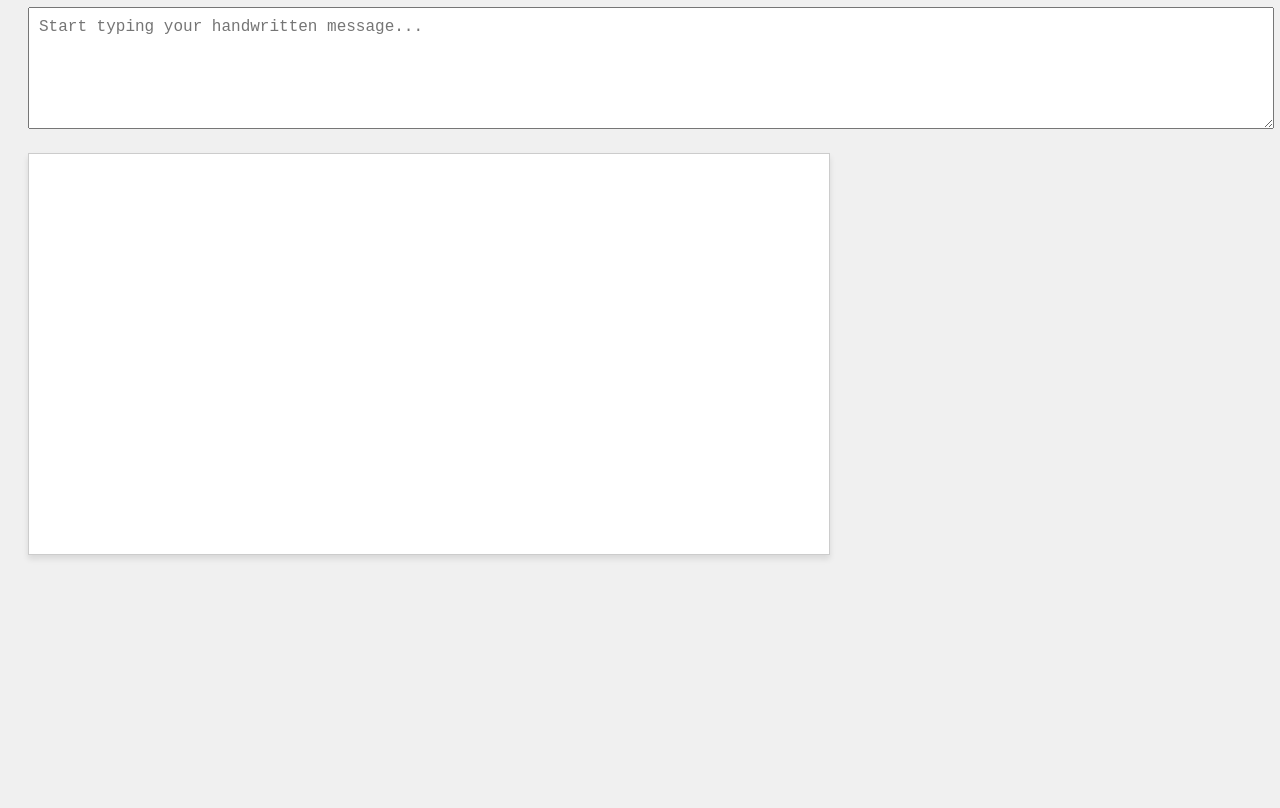
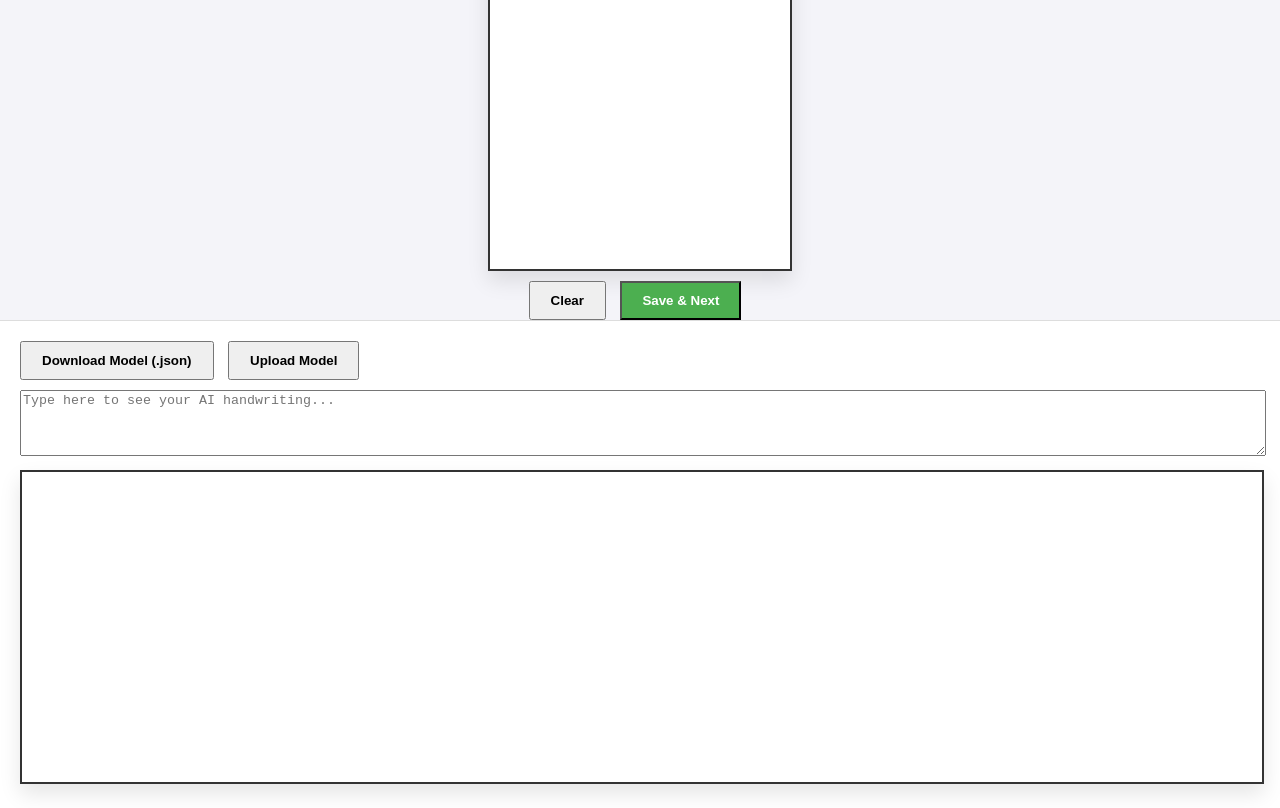
Before and after one commit to LetLutraCook/handwriting-synthesis, a plain HTML site: page index.html in a window 1280 px wide. Shown: the part 101-909 px from the top of the page. Before the commit the page ends 800 px from the top, so only its background shows below. Drawn offline with Linux system fonts and the light colour scheme.

Commit message:
Update index.html

```diff
--- a/index.html
+++ b/index.html
@@ -2,24 +2,36 @@
 <html lang="en">
 <head>
     <meta charset="UTF-8">
-    <meta name="viewport" content="width=device-width, initial-scale=1.0">
-    <title>handwriting-synthesis</title>
+    <meta name="viewport" content="width=device-width, initial-scale=1.0, maximum-scale=1.0, user-scalable=no">
+    <title>AI Handwriting Trainer</title>
     <style>
-        body { font-family: sans-serif; padding: 20px; background: #f0f0f0; }
-        #controls { margin-bottom: 20px; }
-        textarea { width: 100%; height: 100px; padding: 10px; font-size: 16px; }
-        canvas { background: white; border: 1px solid #ccc; box-shadow: 0 4px 6px rgba(0,0,0,0.1); }
+        body { font-family: sans-serif; touch-action: none; overflow: hidden; background: #f4f4f9; display: flex; flex-direction: column; height: 100vh; margin: 0; }
+        #train-zone { flex: 1; display: flex; flex-direction: column; align-items: center; justify-content: center; }
+        canvas { background: white; border: 2px solid #333; cursor: crosshair; touch-action: none; box-shadow: 0 10px 20px rgba(0,0,0,0.1); }
+        #controls { padding: 20px; background: white; border-top: 1px solid #ddd; }
+        button { padding: 10px 20px; font-weight: bold; cursor: pointer; margin-right: 10px; }
+        textarea { width: 100%; margin-top: 10px; height: 60px; }
     </style>
 </head>
 <body>
 
-    <div id="controls">
-        <h1>Handwriting Generator</h1>
-        <textarea id="textInput" placeholder="Start typing your handwritten message..."></textarea>
+<div id="train-zone">
+    <h2 id="prompt">Draw: A</h2>
+    <canvas id="drawCanvas" width="300" height="300"></canvas>
+    <div style="margin-top:10px;">
+        <button onclick="clearCanvas()">Clear</button>
+        <button onclick="saveLetter()" style="background: #4CAF50; color: white;">Save & Next</button>
     </div>
+</div>
 
-    <canvas id="writingCanvas" width="800" height="400"></canvas>
+<div id="controls">
+    <button onclick="downloadModel()">Download Model (.json)</button>
+    <input type="file" id="uploadModel" style="display:none" onchange="loadModel(event)">
+    <button onclick="document.getElementById('uploadModel').click()">Upload Model</button>
+    <textarea id="testInput" placeholder="Type here to see your AI handwriting..."></textarea>
+    <canvas id="outputCanvas" width="800" height="200" style="width:100%; height:auto; margin-top:10px;"></canvas>
+</div>
 
-    <script src="script.js"></script>
+<script src="script.js"></script>
 </body>
 </html>
```
